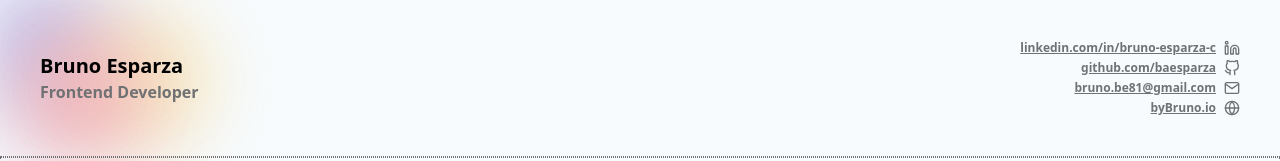
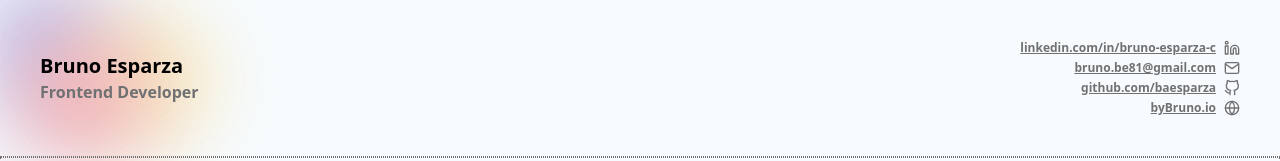
Before and after one commit to baesparza/deprecated-byBruno.io, a React (Vite) app in the folder client/: page /resume in a window 1280 px wide. Shown: the top 161 px of the page. Built offline with nearby package versions, Linux system fonts and the light colour scheme; what tailwindcss-scroll-snap would draw is missing.

Commit message:
feat(client): sort length

```diff
--- a/client/src/data/social-links.data.ts
+++ b/client/src/data/social-links.data.ts
@@ -20,18 +20,18 @@ export const allSocialLinks: Readonly<Array<SocialLink>> = [
         type: 'SOCIAL_NETWORK'
     },
     {
+        icon: FiMail,
+        title: 'Mail',
+        textUrl: EMAIL,
+        redirect: `mailto:${EMAIL}`,
+        type: 'CONTACT'
+    },
+    {
         icon: FiGithub,
         title: 'Github',
         textUrl: GITHUB,
         redirect: `https://${GITHUB}`,
         type: 'SOCIAL_NETWORK'
-    },
-    {
-        icon: FiMail,
-        title: 'Mail',
-        textUrl: EMAIL,
-        redirect: `mailto:${EMAIL}`,
-        type: 'CONTACT'
     },
     {
         icon: FiGlobe,
```
